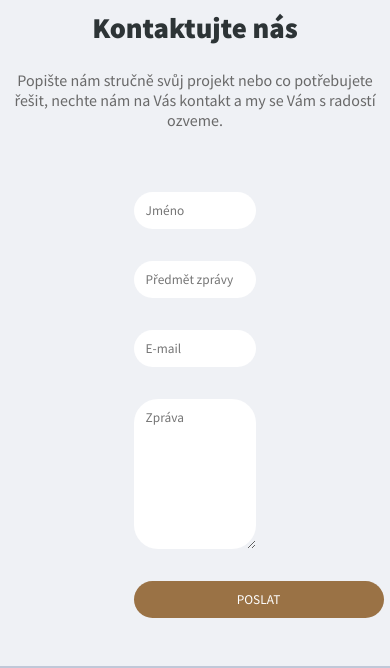
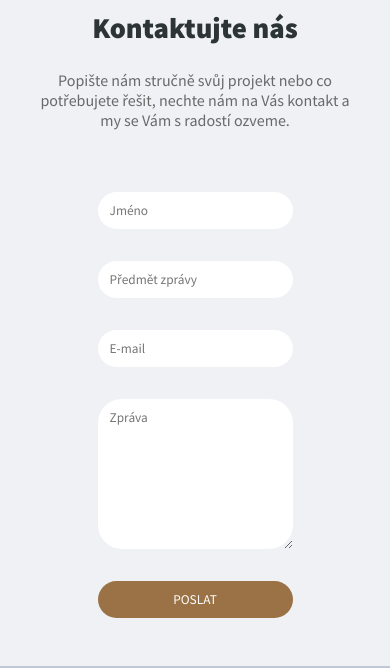
Before and after one commit to kopkaa/tesarstvi-ivel, a Nuxt app: page /kontakt in a window 390 px wide. Shown: the part 544-1212 px from the top of the page. Built offline with nearby package versions, Linux system fonts and the light colour scheme.

Commit message:
responsive fixes

```diff
--- a/assets/scss/responsive.scss
+++ b/assets/scss/responsive.scss
@@ -26,6 +26,33 @@
     justify-content: center !important;
     ul {
       display: none;
+    }
+  }
+
+  #contact p {
+    padding: 0 2rem;
+  }
+
+  #contact .contact {
+    padding: 3rem 0;
+
+    &__form {
+      max-width: 50%;
+    }
+  }
+
+  #contact .contact__form #submit {
+    width: 100%;
+  }
+
+  .services {
+    padding-top: 0!important;
+  }
+  .services__row {
+    flex-direction: column;
+
+    .item {
+      margin-top: 3rem;
     }
   }
 }
```
